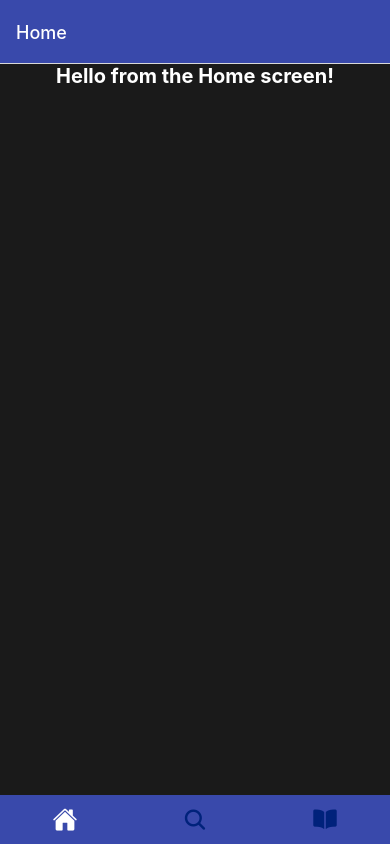
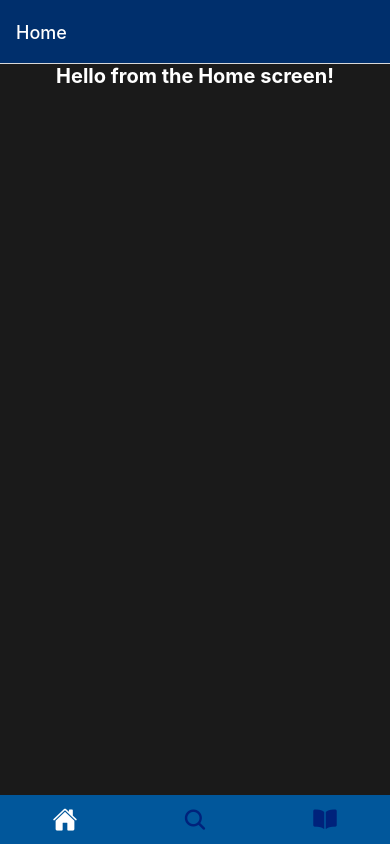
Before and after one commit to LiamSutton/kero-kero, a React Native app: screen /Home in a window 390 px wide. Built offline with nearby package versions, Linux system fonts and the light colour scheme.

Commit message:
changed header and tab bar colours for wren

```diff
--- a/navigation/Tabs.js
+++ b/navigation/Tabs.js
@@ -16,7 +16,7 @@ const Tabs = () => {
                 borderTopWidth: 0 // removes white line
             },
             headerStyle: {
-                backgroundColor: Styles.darkTheme.backgroundColor,
+                backgroundColor: '#002f6c',
                 shadowRadius: 0, // removes white line
                 shadowOffset: {
                     height: 0
@@ -24,7 +24,7 @@ const Tabs = () => {
             },
             headerTitleStyle: {
                 color: '#FFFFFF'
-            }
+            },
 
         }}>
             <Tab.Screen
@@ -88,7 +88,7 @@ const Styles = StyleSheet.create({
     },
 
     darkTheme: {
-        backgroundColor: '#3949ab'
+        backgroundColor: '#01579b'
     }
 })
 export default Tabs;
--- a/screens/HomeScreen.js
+++ b/screens/HomeScreen.js
@@ -1,5 +1,5 @@
 import React from 'react'
-import { SafeAreaView, StyleSheet } from 'react-native'
+import { SafeAreaView, Button, StyleSheet } from 'react-native'
 import { Text, View } from 'react-native'
 
 const HomeScreen = () => {
@@ -11,7 +11,6 @@ const HomeScreen = () => {
         </SafeAreaView>
     )
 }
-
 
 const Styles = StyleSheet.create({
     containerDark: {
```
